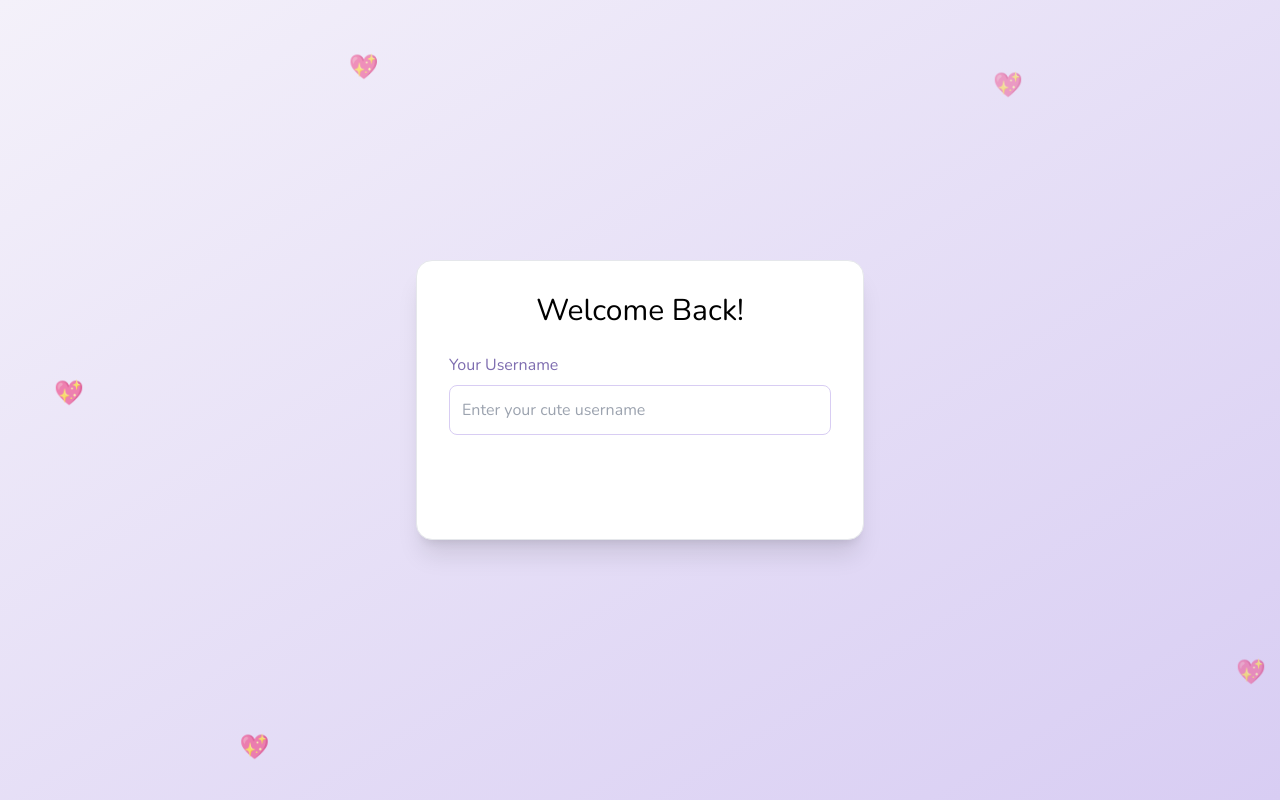
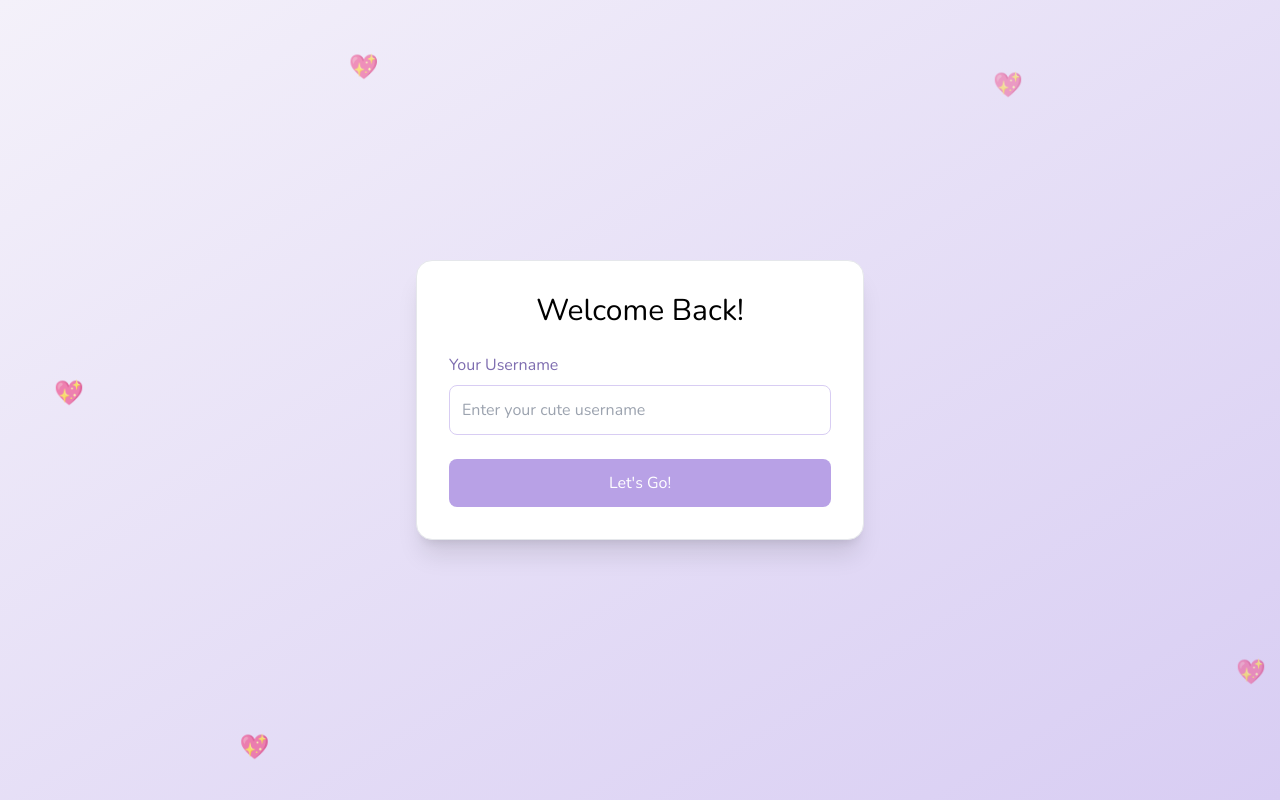
Before and after one commit to arnavvtiwari/wishes, a React (Vite) app: page / in a window 1280 px wide. Built offline with nearby package versions, Linux system fonts and the light colour scheme.

Commit message:
Update Login.jsx

```diff
--- a/src/components/login/Login.jsx
+++ b/src/components/login/Login.jsx
@@ -86,7 +86,7 @@ const LoginForm = () => {
               disabled={isSubmitting}
               whileHover={{ scale: 1.05 }}
               whileTap={{ scale: 0.95 }}
-              className={`w-full py-3 px-4 rounded-lg text-white font-medium ${isSubmitting ? 'bg-lavender-400' : 'bg-lavender-600 hover:bg-lavender-700'}`}
+              className={`w-full py-3 px-4 rounded-lg text-white font-medium ${isSubmitting ? 'bg-lavender-400' : 'bg-lavender-500 hover:bg-lavender-700'}`}
             >
               {isSubmitting ? (
                 <motion.span
```
